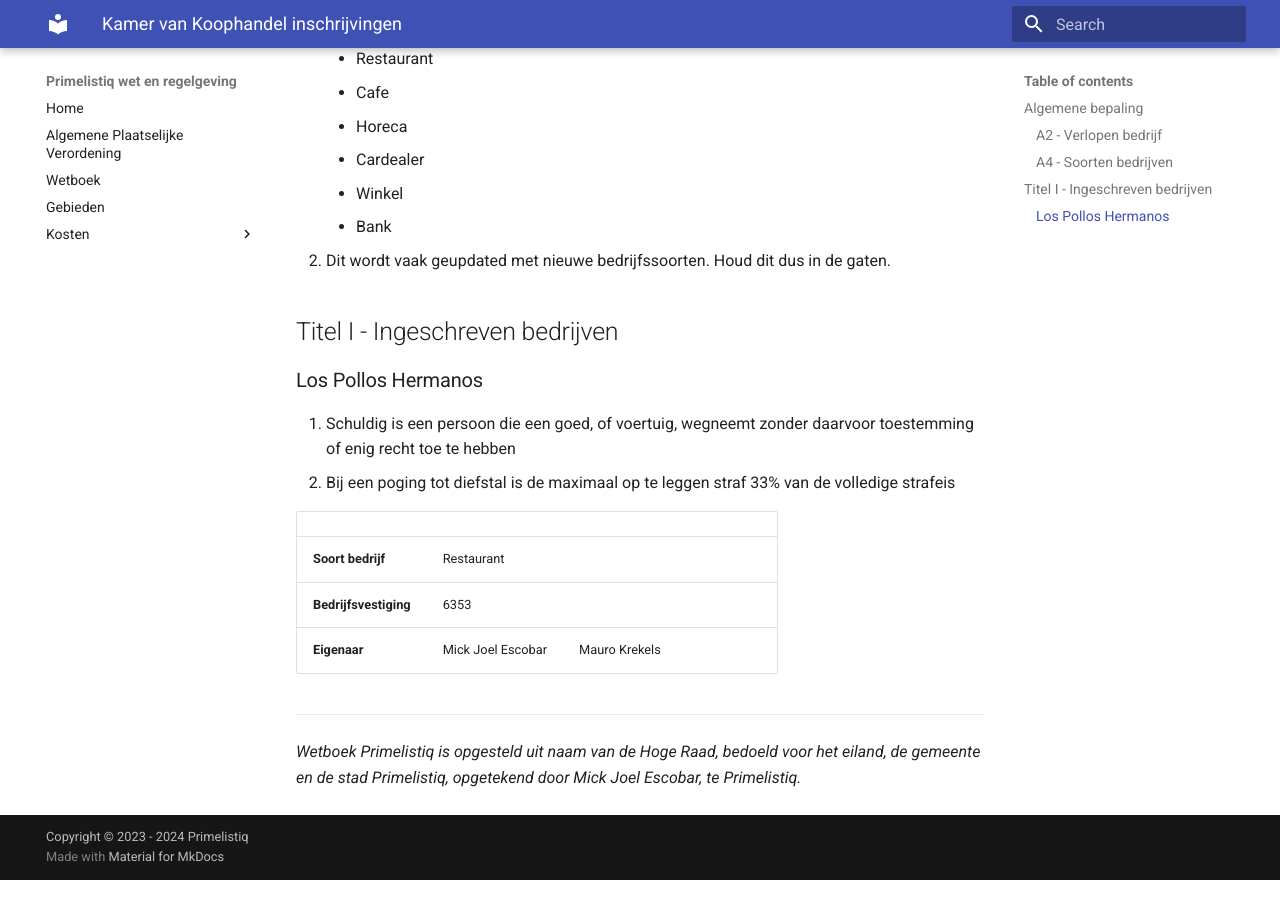
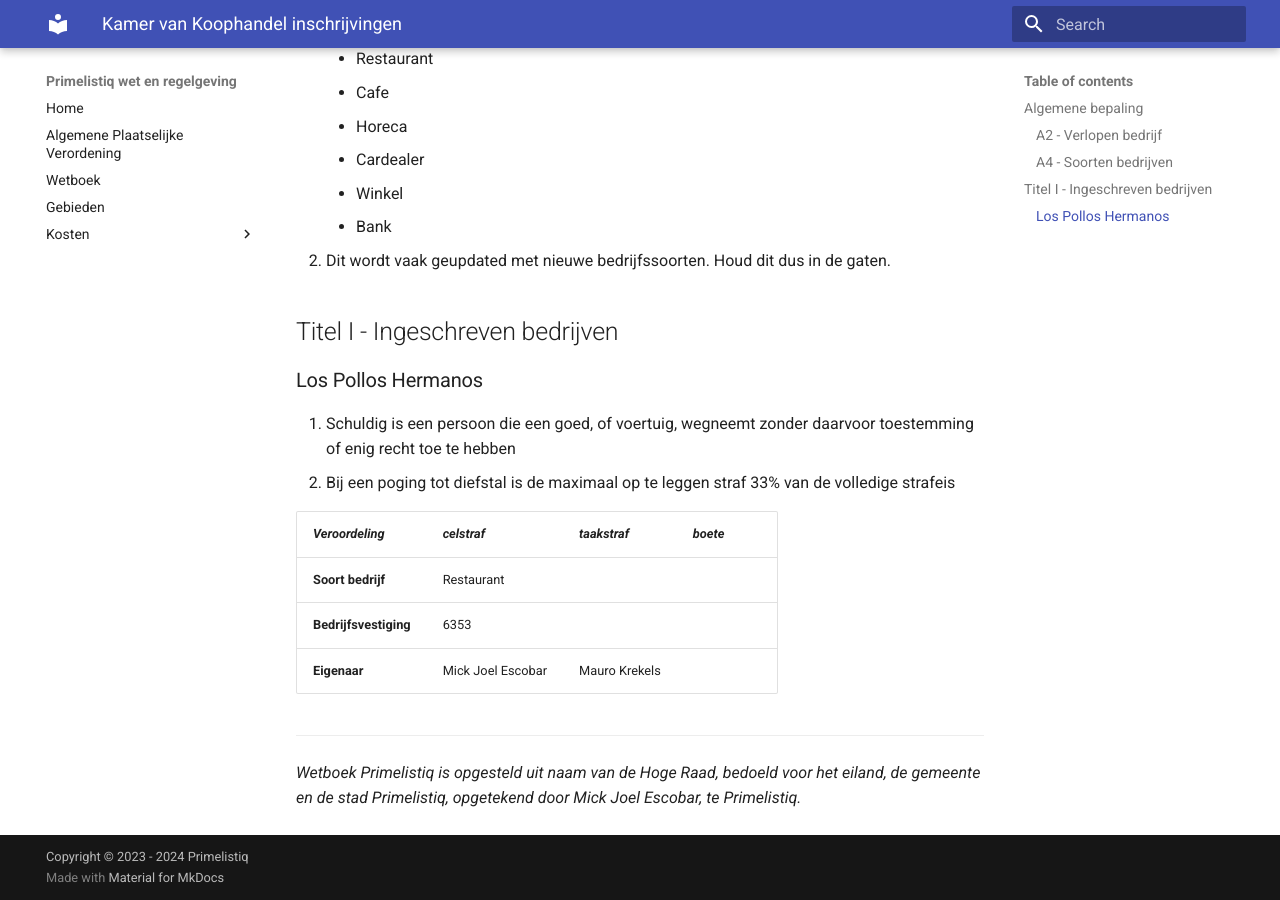
Before and after one commit to mickjoel/wetboek.sunstone, an MkDocs documentation site: the page built from docs/kvk.md, in a window 1280 px wide and 900 px high, scrolled down 641 px. Built offline with MkDocs 1.6.1 and Material for MkDocs 9.7.7, drawn with Linux system fonts in a browser that asks for light colours.

Commit message:
Update kvk.md

```diff
--- a/docs/kvk.md
+++ b/docs/kvk.md
@@ -31,10 +31,10 @@
 1. Schuldig is een persoon die een goed, of voertuig, wegneemt zonder daarvoor toestemming of enig recht toe te hebben
 2. Bij een poging tot diefstal is de maximaal op te leggen straf 33% van de volledige strafeis
 
-|   |   |   |   |
+| *Veroordeling*  | *celstraf* | *taakstraf* | *boete* |
 |---|---|---|---|
-|  **Soort bedrijf** | Restaurant |   |
-| **Bedrijfsvestiging**  | 6353  |  |    |
+|  **Soort bedrijf** | Restaurant |
+| **Bedrijfsvestiging**  | 6353  |
 | **Eigenaar**  | Mick Joel Escobar | Mauro Krekels |
 
 ---------------------
```
